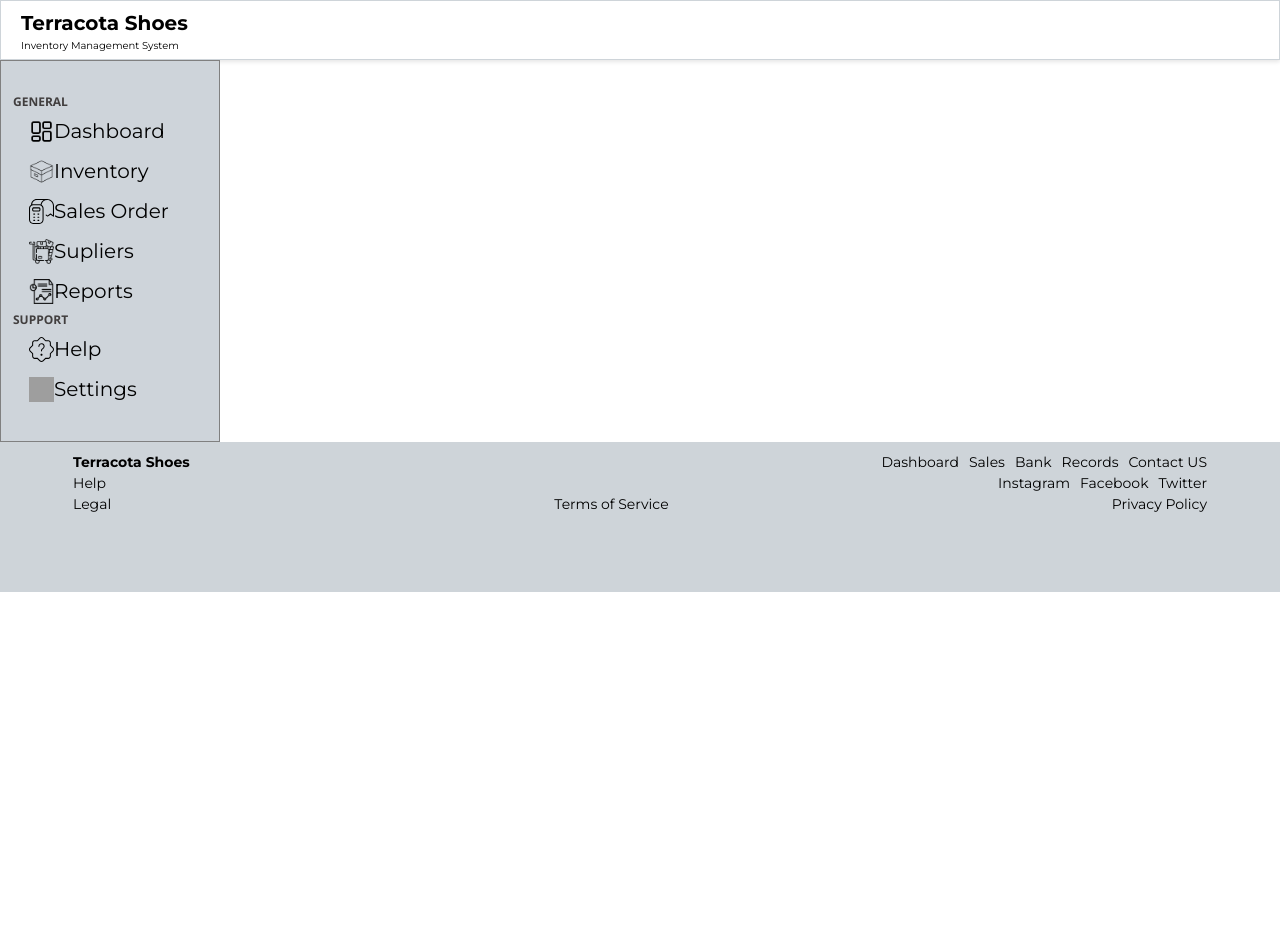
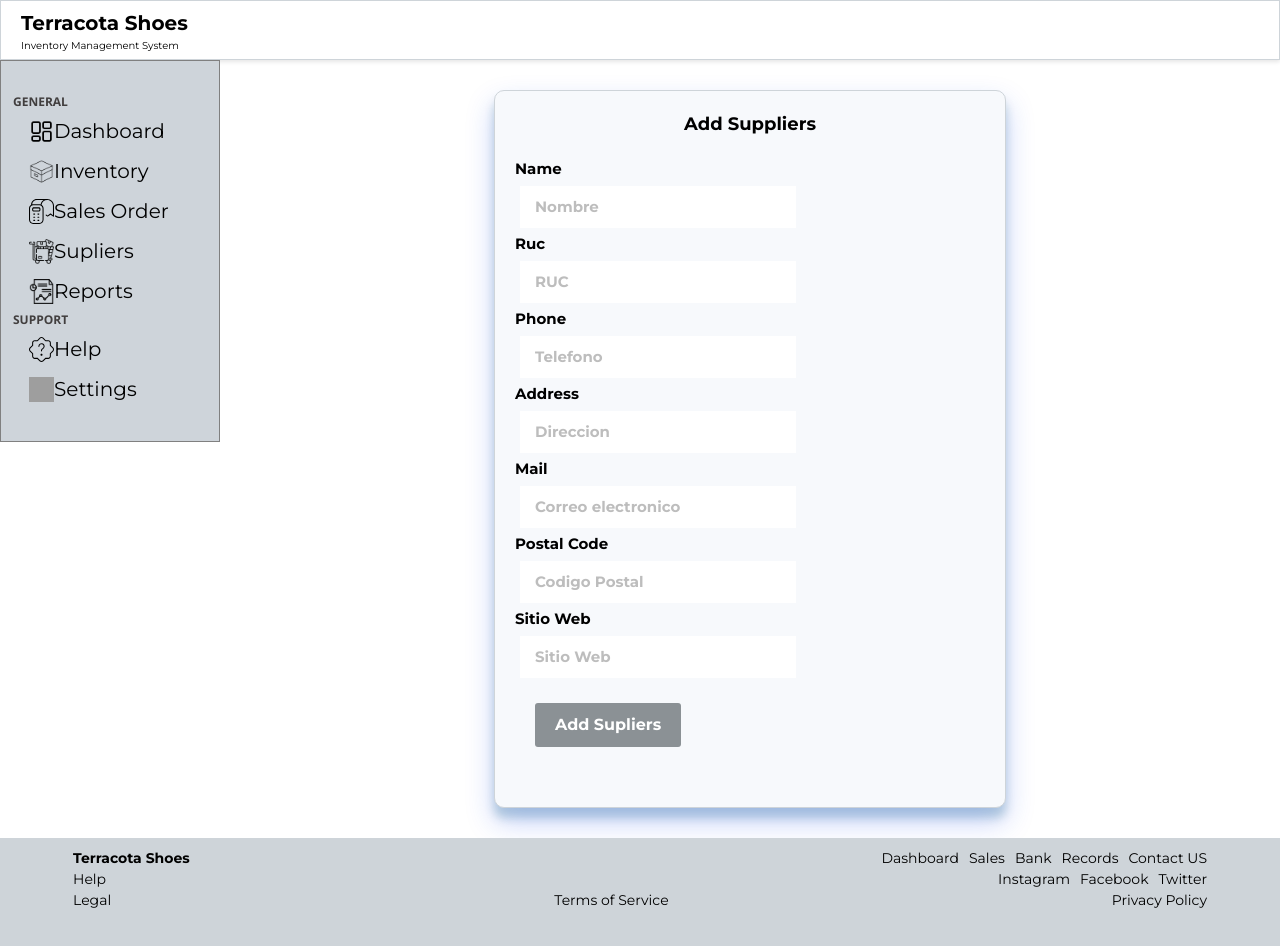
Before and after one commit to cesar0987/crm-custom-service, a React (Create React App) app in the folder client/: page /agregar/supliers in a window 1280 px wide. Shown: the top 946 px of the page. Before the commit the page ends 800 px from the top, so only its background shows below. Built offline with nearby package versions, Linux system fonts and the light colour scheme; no server answers; grey boxes are pictures that could not be loaded.

Commit message:
feat:Cambios en supplier form

```diff
--- a/client/src/App/App.jsx
+++ b/client/src/App/App.jsx
@@ -12,10 +12,9 @@ import {
   Settings,
   Supliers,
   Home,
-  SuplierForm,
 } from "pages";
 import { Layout } from "components";
-import { AddProduct } from "components";
+import { AddProduct, SuplierForm } from "components";
 
 const App = () => {
   useEffect(() => {
@@ -34,7 +33,7 @@ const App = () => {
           <Route path="/welcome" element={<Home />} />
           <Route path="/login" element={<Login />} />
           <Route path="/register" element={<Register />} />
-
+          <Route path="/agregar/supliers" element={<SuplierForm />} />
           <Route path="/dashboard" element={<Dashboard />} />
           <Route path="/inventory" element={<Inventory />} />
           <Route path="/salesorder" element={<SalesOrder />} />
@@ -47,15 +46,7 @@ const App = () => {
             path="/addProduct"
             element={<AddProduct addProduct={addProduct} />}
           />
-
           <Route path="*" element={<Dashboard />} />
-
-          <Route path="/agregar/supliers" element={<SuplierForm />} />
-
-          <Route
-            path="/addProduct"
-            element={<AddProduct addProduct={addProduct} />}
-          />
         </Routes>
       </Layout>
     </div>
--- /dev/null
+++ b/client/src/components/SuplierForm/SuplierForm.jsx
@@ -0,0 +1,171 @@
+import { useState } from "react";
+import axios from "axios";
+import "./SuplierForm.css";
+
+export const SuplierForm = () => {
+  const [name, setName] = useState("");
+  const [ruc, setRuc] = useState("");
+  const [phone, setPhone] = useState("");
+  const [address, setAddress] = useState("");
+  const [mail, setMail] = useState("");
+  const [postalCode, setPostalCode] = useState("");
+  const [sitioWep, setSitioWep] = useState("");
+  const [errors, setErrors] = useState({});
+
+  const validateForm = () => {
+    const newErrors = {};
+    if (!name) newErrors.name = "Name is required";
+    else if (name.length < 3)
+      newErrors.name = "Name must be at least 3 characters long";
+
+    if (!ruc) newErrors.ruc = "RUC is required";
+
+    if (!phone) newErrors.phone = "Phone is required";
+
+    if (!address) newErrors.address = "Address is required";
+    else if (address.length < 5)
+      newErrors.address = "Address must be at least 5 characters long";
+
+    if (!mail) newErrors.mail = "Mail is required";
+    else if (!/.+\@.+\..+/.test(mail))
+      newErrors.mail = "Please fill a valid email address";
+
+    if (!postalCode) newErrors.postalCode = "Postal code is required";
+
+    return newErrors;
+  };
+
+  const agregarSuplier = (e) => {
+    e.preventDefault();
+    const newErrors = validateForm();
+    if (Object.keys(newErrors).length > 0) {
+      setErrors(newErrors);
+      return;
+    }
+
+    axios
+      .post("http://localhost:8000/api/agregar/supliers", {
+        name,
+        ruc,
+        phone,
+        address,
+        mail,
+        postalCode,
+        sitioWep,
+      })
+      .then((res) => {
+        console.log(res);
+        setName("");
+        setRuc("");
+        setPhone("");
+        setAddress("");
+        setMail("");
+        setPostalCode("");
+        setSitioWep("");
+        setErrors({});
+      })
+      .catch((err) => {
+        console.log(err);
+        setErrors({
+          api: "An error occurred while adding the supplier. Please try again.",
+        });
+      });
+  };
+
+  return (
+    <>
+      <div className="suplierCont">
+        <h1 className="titulo"> Add Suppliers</h1>
+        <form onSubmit={agregarSuplier} className="supplier-form">
+          <p>
+            <label>Name</label>
+            <br />
+            <input
+              type="text"
+              name="name"
+              placeholder="Nombre"
+              onChange={(e) => setName(e.target.value)}
+              value={name}
+            />
+            {errors.name && <span className="error">{errors.name}</span>}
+          </p>
+          <p>
+            <label>Ruc</label>
+            <br />
+            <input
+              type="text"
+              name="ruc"
+              placeholder="RUC"
+              onChange={(e) => setRuc(e.target.value)}
+              value={ruc}
+            />
+            {errors.ruc && <span className="error">{errors.ruc}</span>}
+          </p>
+          <p>
+            <label>Phone</label>
+            <br />
+            <input
+              type="number"
+              name="phone"
+              placeholder="Telefono"
+              onChange={(e) => setPhone(e.target.value)}
+              value={phone}
+            />
+            {errors.phone && <span className="error">{errors.phone}</span>}
+          </p>
+          <p>
+            <label>Address</label>
+            <br />
+            <input
+              type="text"
+              name="address"
+              placeholder="Direccion"
+              onChange={(e) => setAddress(e.target.value)}
+              value={address}
+            />
+            {errors.address && <span className="error">{errors.address}</span>}
+          </p>
+          <p>
+            <label>Mail</label>
+            <br />
+            <input
+              type="text"
+              name="mail"
+              placeholder="Correo electronico"
+              onChange={(e) => setMail(e.target.value)}
+              value={mail}
+            />
+            {errors.mail && <span className="error">{errors.mail}</span>}
+          </p>
+          <p>
+            <label>Postal Code</label>
+            <br />
+            <input
+              type="number"
+              name="postalCode"
+              placeholder="Codigo Postal"
+              onChange={(e) => setPostalCode(e.target.value)}
+              value={postalCode}
+            />
+            {errors.postalCode && (
+              <span className="error">{errors.postalCode}</span>
+            )}
+          </p>
+          <p>
+            <label>Sitio Web</label>
+            <br />
+            <input
+              type="text"
+              name="sitioWep"
+              placeholder="Sitio Web"
+              onChange={(e) => setSitioWep(e.target.value)}
+              value={sitioWep}
+            />
+          </p>
+          <button>Add Supliers</button>
+          {errors.api && <span className="error">{errors.api}</span>}
+        </form>
+      </div>
+    </>
+  );
+};
--- a/client/src/components/index.js
+++ b/client/src/components/index.js
@@ -7,3 +7,4 @@ export { AvatarSection } from "./AvatarSection/AvatarSection";
 export { QuickActions } from "./QuickActions/QuickActions";
 export { AddProduct } from "./AddProduct/AddProduct";
 export { BarChart } from "./BarChart/BarChart";
+export { SuplierForm } from "./SuplierForm/SuplierForm";
--- a/client/src/pages/index.js
+++ b/client/src/pages/index.js
@@ -8,4 +8,3 @@ export { SalesOrder } from "./salesorder/salesorder";
 export { Settings } from "./settings/settings";
 export { Supliers } from "./supliers/supliers";
 export { Home } from "./home/home";
-export { SuplierForm } from "./supliersForm/SuplierForm";
--- a/client/src/pages/supliersForm/SuplierForm.jsx
+++ /dev/null
@@ -1,169 +0,0 @@
-import { useState } from "react";
-import { useNavigate } from "react-router-dom";
-import axios from "axios";
-import "../supliersForm/SuplierForm.css";
-
-export const SuplierForm = () => {
-  const [name, setName] = useState("");
-  const [ruc, setRuc] = useState("");
-  const [phone, setPhone] = useState("");
-  const [address, setAddress] = useState("");
-  const [mail, setMail] = useState("");
-  const [postalCode, setPostalCode] = useState("");
-  const [sitioWeb, setSitioWeb] = useState("");
-  const [errors, setErrors] = useState({});
-  const [error, setError] = useState("");
-  const navegacion = useNavigate();
-
-  const validateForm = () => {
-    const newErrors = {};
-    if (!name) newErrors.name = "Name is required";
-    else if (name.length < 3)
-      newErrors.name = "Name must be at least 3 characters long";
-
-    if (!ruc) newErrors.ruc = "RUC is required";
-
-    if (!phone) newErrors.phone = "Phone is required";
-
-    if (!address) newErrors.address = "Address is required";
-    else if (address.length < 5)
-      newErrors.address = "Address must be at least 5 characters long";
-
-    if (!mail) newErrors.mail = "Mail is required";
-    else if (!/.+\@.+\..+/.test(mail))
-      newErrors.mail = "Please fill a valid email address";
-
-    if (!postalCode) newErrors.postalCode = "Postal code is required";
-
-    return newErrors;
-  };
-
-  const agregarSuplier = (e) => {
-    e.preventDefault();
-    const newErrors = validateForm();
-    if (Object.keys(newErrors).length > 0) {
-      setErrors(newErrors);
-      return;
-    }
-
-    const agregarSuplier = (e) => {
-      e.preventDefault();
-
-      axios
-        .post("http://localhost:8000/api/agregar/supliers", {
-          name,
-          ruc,
-          phone,
-          address,
-          mail,
-          postalCode,
-          sitioWeb,
-        })
-        .then((res) => {
-          console.log(res);
-          setName("");
-          setRuc("");
-          setPhone("");
-          setAddress("");
-          setMail("");
-          setPostalCode("");
-          setSitioWeb("");
-          setErrors({});
-        })
-        .catch((err) => {
-          console.log(err);
-          setErrors({
-            api: "An error occurred while adding the supplier. Please try again.",
-          });
-        });
-    };
-
-    return (
-      <>
-        <div>
-          <h1> Agregar Proveedor </h1>
-          <form onSubmit={agregarSuplier} className="supplier-form">
-            <p>
-              <label>Name</label>
-              <br />
-              <input
-                type="text"
-                name="name"
-                placeholder="Nombre"
-                onChange={(e) => setName(e.target.value)}
-                value={name}
-              />
-            </p>
-            <p>
-              <label>Ruc</label>
-              <br />
-              <input
-                type="text"
-                name="ruc"
-                placeholder="RUC"
-                onChange={(e) => setRuc(e.target.value)}
-                value={ruc}
-              />
-            </p>
-            <p>
-              <label>Phone</label>
-              <br />
-              <input
-                type="number"
-                name="phone"
-                placeholder="Telefono"
-                onChange={(e) => setPhone(e.target.value)}
-                value={phone}
-              />
-            </p>
-            <p>
-              <label>Adress</label>
-              <br />
-              <input
-                type="text"
-                name="address"
-                placeholder="Direccion"
-                onChange={(e) => setAddress(e.target.value)}
-                value={address}
-              />
-            </p>
-            <p>
-              <label>Mail</label>
-              <br />
-              <input
-                type="text"
-                name="mail"
-                placeholder="Correo electronico"
-                onChange={(e) => setMail(e.target.value)}
-                value={mail}
-              />
-            </p>
-            <p>
-              <label>Postal Code</label>
-              <br />
-              <input
-                type="number"
-                name="postalCode"
-                placeholder="Codigo Postal"
-                onChange={(e) => setPostalCode(e.target.value)}
-                value={postalCode}
-              />
-            </p>
-            <p>
-              <label>Sitio web</label>
-              <br />
-              <input
-                type="text"
-                name="sitioWeb"
-                placeholder="Sitio Web"
-                onChange={(e) => setSitioWeb(e.target.value)}
-                value={sitioWeb}
-              />
-            </p>
-            <button>Add</button>
-          </form>
-        </div>
-      </>
-    );
-  };
-};
```
Also changed, not shown: client/src/components/SuplierForm/SuplierForm.css (renamed from client/src/pages/supliersForm/SuplierForm.css).
